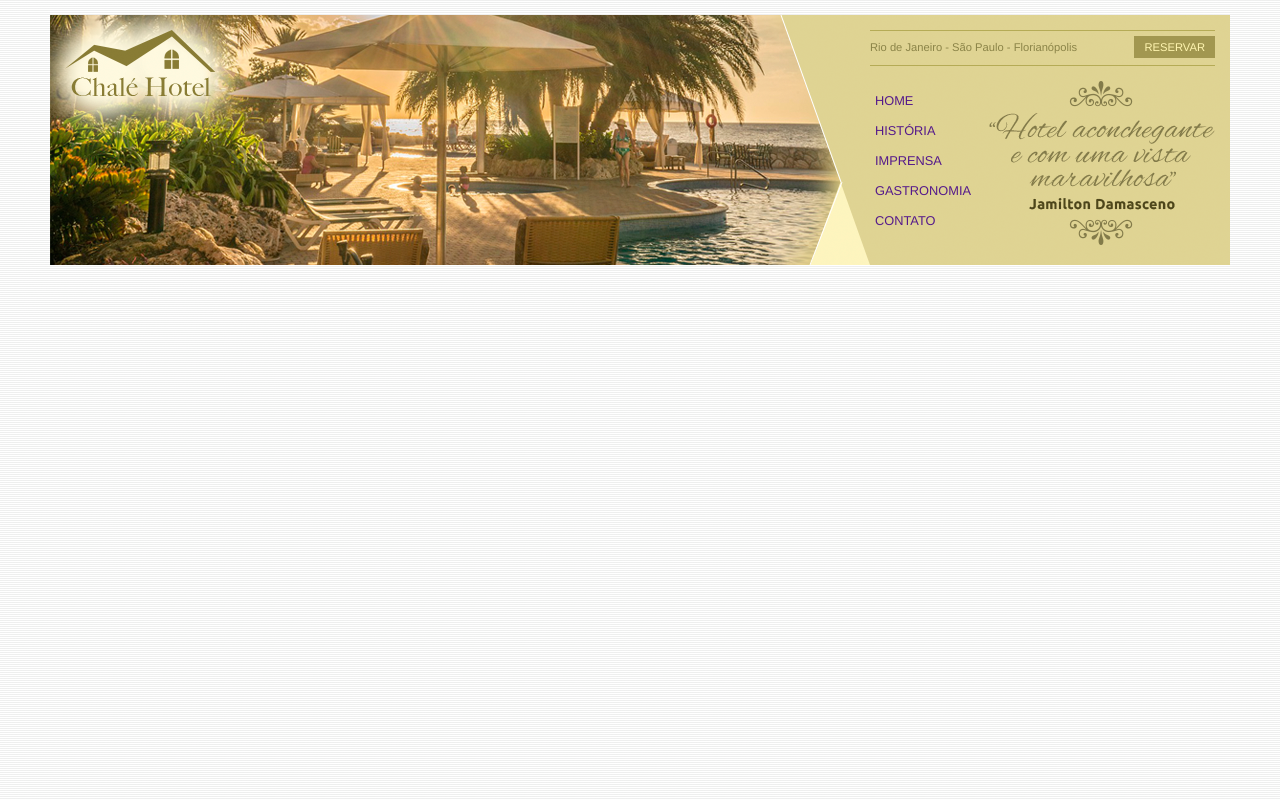
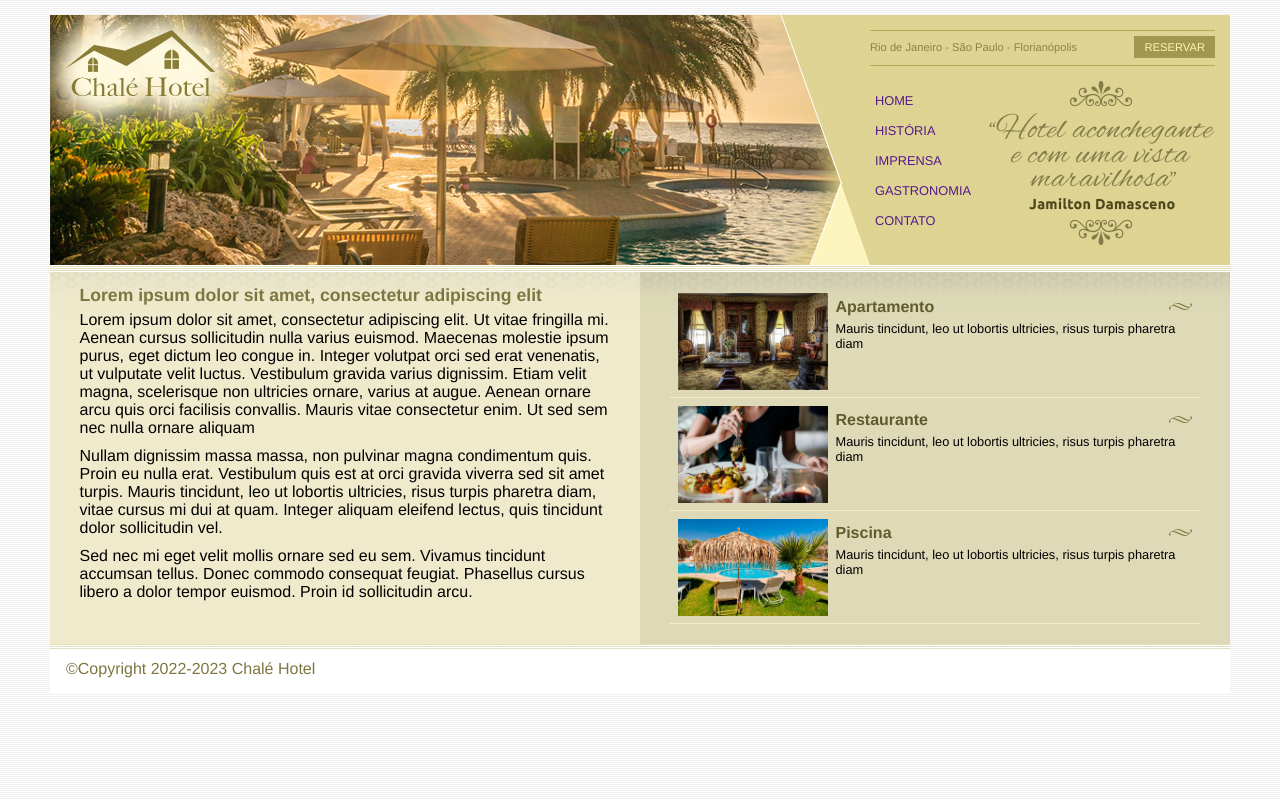
Before and after one commit to Ranierij/hotel-chale-udemy, a plain HTML site: page index.html in a window 1280 px wide. Drawn offline with Linux system fonts and the light colour scheme.

Commit message:
finalizado

```diff
--- a/index.html
+++ b/index.html
@@ -2,6 +2,7 @@
 <html lang="pt-br">
   <head>
     <meta charset="UTF-8" />
+    <link rel="icon" href="./imagens/icon hotel.png" type="image/png" />
     <meta http-equiv="X-UA-Compatible" content="IE=edge" />
     <meta name="viewport" content="width=device-width, initial-scale=1.0" />
     <link rel="stylesheet" href="style.css" />
@@ -45,6 +46,83 @@
         </div>
       </div>
       <!--/fim topo-->
+      <div id="area-principal">
+        <div class="conteudo">
+          <h2>Lorem ipsum dolor sit amet, consectetur adipiscing elit</h2>
+          <p>
+            Lorem ipsum dolor sit amet, consectetur adipiscing elit. Ut vitae
+            fringilla mi. Aenean cursus sollicitudin nulla varius euismod.
+            Maecenas molestie ipsum purus, eget dictum leo congue in. Integer
+            volutpat orci sed erat venenatis, ut vulputate velit luctus.
+            Vestibulum gravida varius dignissim. Etiam velit magna, scelerisque
+            non ultricies ornare, varius at augue. Aenean ornare arcu quis orci
+            facilisis convallis. Mauris vitae consectetur enim. Ut sed sem nec
+            nulla ornare aliquam
+          </p>
+          <p>
+            Nullam dignissim massa massa, non pulvinar magna condimentum quis.
+            Proin eu nulla erat. Vestibulum quis est at orci gravida viverra sed
+            sit amet turpis. Mauris tincidunt, leo ut lobortis ultricies, risus
+            turpis pharetra diam, vitae cursus mi dui at quam. Integer aliquam
+            eleifend lectus, quis tincidunt dolor sollicitudin vel.
+          </p>
+          <p>
+            Sed nec mi eget velit mollis ornare sed eu sem. Vivamus tincidunt
+            accumsan tellus. Donec commodo consequat feugiat. Phasellus cursus
+            libero a dolor tempor euismod. Proin id sollicitudin arcu.
+          </p>
+        </div>
+      </div>
+      <div id="area-lateral">
+        <div class="conteudo">
+          <ul id="beneficios">
+            <li>
+              <a href="">
+                <img
+                  src="imagens/apartamento.jpg"
+                  width="150"
+                  alt="Apartamento"
+                />
+                <h3>Apartamento</h3>
+                <p>
+                  Mauris tincidunt, leo ut lobortis ultricies, risus turpis
+                  pharetra diam
+                </p>
+              </a>
+            </li>
+
+            <li>
+              <a href="">
+                <img
+                  src="imagens/restaurante.jpg"
+                  width="150"
+                  alt="Restaurante"
+                />
+                <h3>Restaurante</h3>
+                <p>
+                  Mauris tincidunt, leo ut lobortis ultricies, risus turpis
+                  pharetra diam
+                </p>
+              </a>
+            </li>
+
+            <li>
+              <a href="">
+                <img src="imagens/piscina.jpg" width="150" alt="Piscina" />
+                <h3>Piscina</h3>
+                <p>
+                  Mauris tincidunt, leo ut lobortis ultricies, risus turpis
+                  pharetra diam
+                </p>
+              </a>
+            </li>
+          </ul>
+        </div>
+      </div>
+
+      <div id="rodape">
+        <span>&copy;Copyright 2022-2023 Chalé Hotel</span>
+      </div>
     </div>
     <!--/ fim container-->
   </body>
--- a/style.css
+++ b/style.css
@@ -10,7 +10,7 @@ body {
 }
 
 #container {
-  background: #ede9cc;
+  background: #ede9cc url(./imagens/bg-container.png) top center repeat-y;
   margin: 0 auto;
   min-width: 740px;
   max-width: 1180px;
@@ -116,3 +116,72 @@ ul#navegacao {
   height: 164px;
   float: right;
 }
+
+/* area de conteudos **************/
+#area-principal {
+  float: left;
+  width: 50%;
+  background: url(./imagens/bg-area-principal.png) top left repeat-x;
+  padding: 15px 0px;
+}
+
+#area-lateral {
+  float: right;
+  width: 50%;
+  background: url(./imagens/bg-area-lateral.png) top left repeat-x;
+  padding: 20px 0px;
+}
+
+.conteudo {
+  margin: 0 auto;
+  width: 90%;
+}
+
+#rodape {
+  clear: both;
+  padding: 16px;
+  background: #fff url(./imagens/bg-rodape.png) repeat-x top;
+  color: #7d7640;
+}
+
+/* formataçoes de texto */
+h2 {
+  color: #7d7640;
+  font-size: 1.1em;
+  padding: 5px 0px;
+}
+
+p {
+  font-size: 1em;
+  margin-bottom: 10px;
+}
+
+/* formataçao lateral */
+
+#beneficios li {
+  padding: 8px;
+  border-bottom: 1px solid #f3efcb;
+  height: 6em;
+}
+
+#beneficios li a img {
+  float: left;
+  margin-right: 8px;
+}
+
+#beneficios li a p {
+  color: #000;
+  font-size: 0.8em;
+}
+
+#beneficios li a h3 {
+  font-size: 1em;
+  color: #615b2d;
+  padding: 5px 0;
+  background: url(./imagens/ornamento.png) no-repeat center right;
+}
+
+#beneficios li:hover {
+  background: #f6f3d6;
+  cursor: pointer;
+}
```
Also changed, not shown: imagens/icon hotel.png (added).
